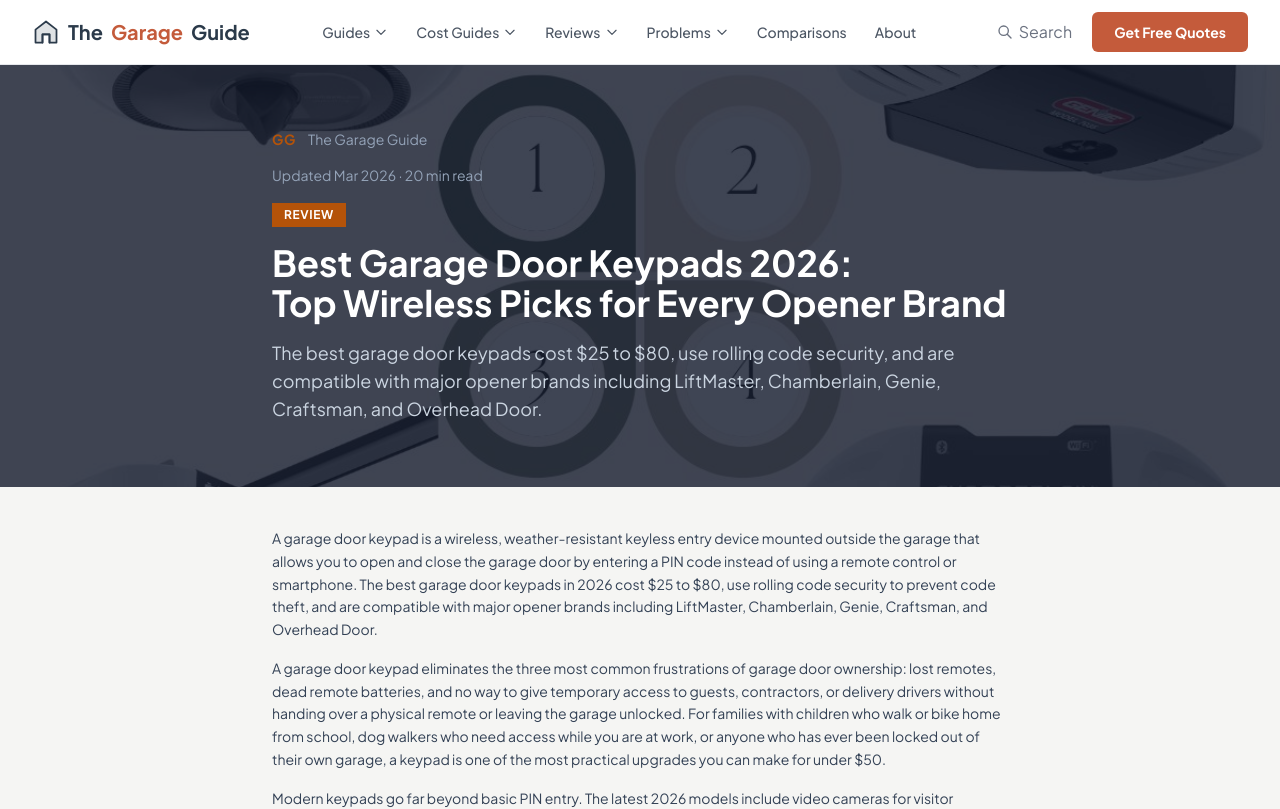
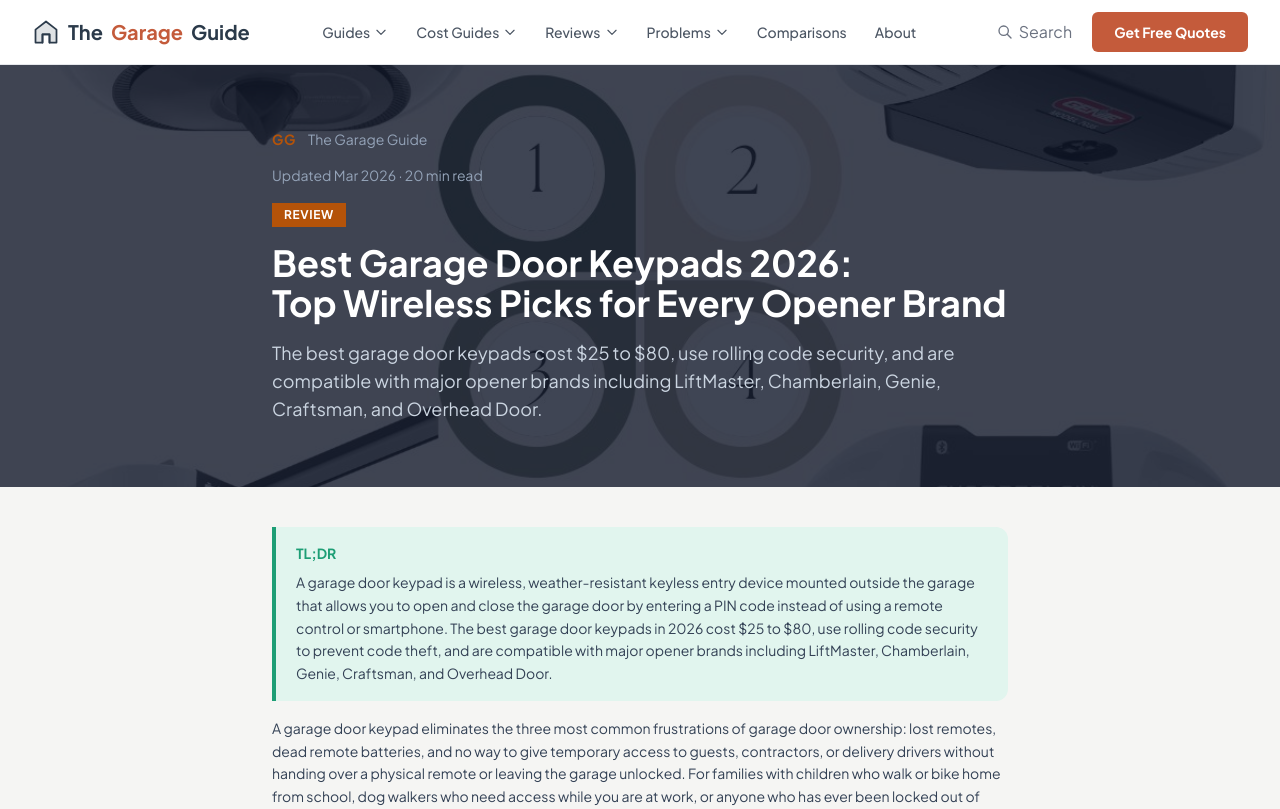
Before and after one commit to thebasementguide2026/thegarage.guide-, a Next.js app: page /reviews/best-garage-door-keypads in a window 1280 px wide. Shown: the top 809 px of the page. Built offline with nearby package versions, Linux system fonts and the light colour scheme.

Commit message:
Wrap opening paragraph in TL;DR answer box on best-garage-door-keypads

```diff
--- a/app/reviews/best-garage-door-keypads/page.tsx
+++ b/app/reviews/best-garage-door-keypads/page.tsx
@@ -73,7 +73,10 @@ export default function BestGarageDoorKeypads() {
 
             {/* Intro */}
       <div className='max-w-3xl mx-auto px-4 mb-16'>
-        <p className='text-slate-700 leading-relaxed mb-4 text-sm'>A garage door keypad is a wireless, weather-resistant keyless entry device mounted outside the garage that allows you to open and close the garage door by entering a PIN code instead of using a remote control or smartphone. The best garage door keypads in 2026 cost $25 to $80, use rolling code security to prevent code theft, and are compatible with major opener brands including LiftMaster, Chamberlain, Genie, Craftsman, and Overhead Door.</p>
+        <div style={{ backgroundColor: '#E1F5EE', borderLeft: '4px solid #1D9E75', padding: '16px 20px' }} className='rounded-r-lg mb-4'>
+          <p style={{ color: '#1D9E75' }} className='text-sm font-bold mb-2'>TL;DR</p>
+          <p className='text-slate-700 leading-relaxed text-sm'>A garage door keypad is a wireless, weather-resistant keyless entry device mounted outside the garage that allows you to open and close the garage door by entering a PIN code instead of using a remote control or smartphone. The best garage door keypads in 2026 cost $25 to $80, use rolling code security to prevent code theft, and are compatible with major opener brands including LiftMaster, Chamberlain, Genie, Craftsman, and Overhead Door.</p>
+        </div>
         <p className='text-slate-700 leading-relaxed mb-4 text-sm'>A garage door keypad eliminates the three most common frustrations of garage door ownership: lost remotes, dead remote batteries, and no way to give temporary access to guests, contractors, or delivery drivers without handing over a physical remote or leaving the garage unlocked. For families with children who walk or bike home from school, dog walkers who need access while you are at work, or anyone who has ever been locked out of their own garage, a keypad is one of the most practical upgrades you can make for under $50.</p>
         <p className='text-slate-700 leading-relaxed mb-4 text-sm'>Modern keypads go far beyond basic PIN entry. The latest 2026 models include video cameras for visitor monitoring, temporary PINs that expire automatically, smartphone integration for remote management, and rolling code encryption that changes the access code with every use to prevent code grabbing.</p>
         <p className='text-slate-700 leading-relaxed mb-4 text-sm'>For how keypads fit into a broader garage security and smart home system, see our <Link href='/problems/garage-door-opener-not-working' className='text-amber-700 underline'>garage door opener troubleshooting guide</Link> for common opener issues.</p>
```
